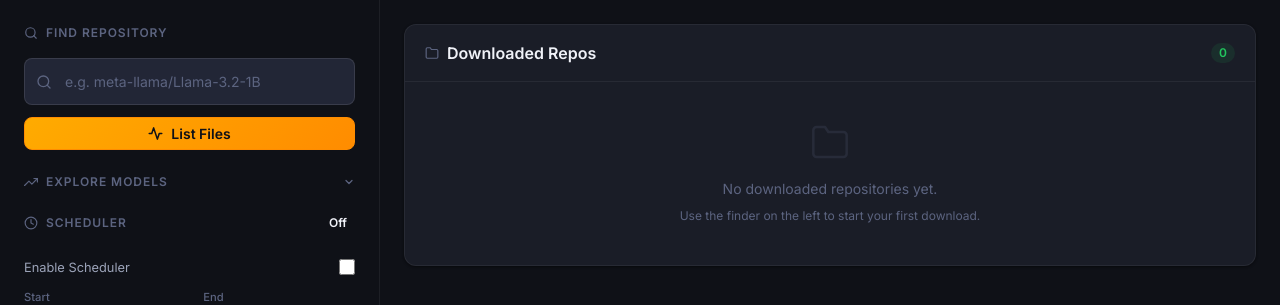
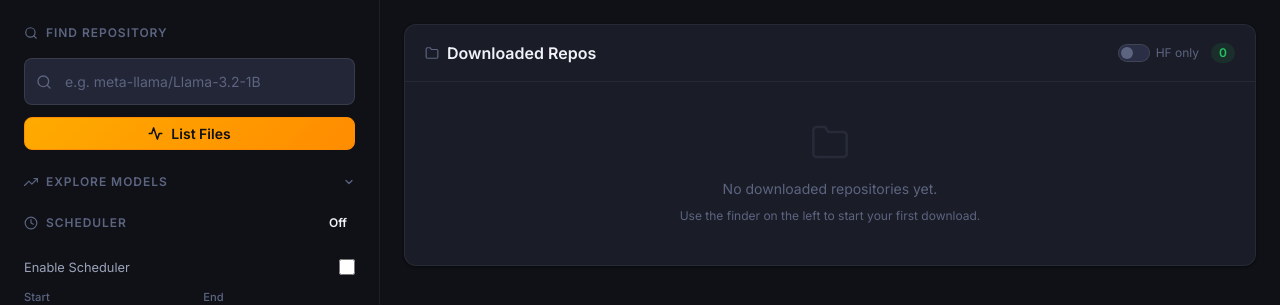
Before and after one commit to Nahasapeemapetilon/hf-model-downloader, a Flask app: page / in a window 1280 px wide. Shown: the part 56-361 px from the top of the page. Run offline with Flask 3, Linux system fonts and the light colour scheme; data that the repository does not hold is empty; parts of the project's set-up code (start-up, migrations or seed data) failed here and were passed over.

Commit message:
feat: add HF-only filter toggle to Downloaded Repos

```diff
--- a/static/style.css
+++ b/static/style.css
@@ -1899,3 +1899,66 @@ a { color: inherit; text-decoration: none; }
     .main-content { padding: 0; }
     .card { box-shadow: none; border: 1px solid #ccc; }
 }
+
+/* ------------------------------------------------------------
+   Filter Toggle — "HF only" in Downloaded Repos header
+   ------------------------------------------------------------ */
+.filter-toggle-label {
+    display: flex;
+    align-items: center;
+    gap: 6px;
+    cursor: pointer;
+    user-select: none;
+}
+
+.filter-toggle-checkbox {
+    position: absolute;
+    opacity: 0;
+    width: 0;
+    height: 0;
+}
+
+.filter-toggle-slider {
+    position: relative;
+    display: inline-block;
+    width: 32px;
+    height: 18px;
+    background: var(--bg-surface-3);
+    border-radius: 9px;
+    border: 1px solid var(--border-default);
+    transition: background var(--transition-fast), border-color var(--transition-fast);
+    flex-shrink: 0;
+}
+
+.filter-toggle-slider::after {
+    content: '';
+    position: absolute;
+    top: 2px;
+    left: 2px;
+    width: 12px;
+    height: 12px;
+    background: var(--text-muted);
+    border-radius: 50%;
+    transition: transform var(--transition-fast), background var(--transition-fast);
+}
+
+.filter-toggle-checkbox:checked + .filter-toggle-slider {
+    background: var(--accent-500);
+    border-color: var(--accent-500);
+}
+
+.filter-toggle-checkbox:checked + .filter-toggle-slider::after {
+    transform: translateX(14px);
+    background: var(--text-inverse);
+}
+
+.filter-toggle-text {
+    font-size: 0.75rem;
+    color: var(--text-muted);
+    white-space: nowrap;
+    transition: color var(--transition-fast);
+}
+
+.filter-toggle-checkbox:checked ~ .filter-toggle-text {
+    color: var(--accent-500);
+}
--- a/templates/index.html
+++ b/templates/index.html
@@ -439,7 +439,14 @@
                     </svg>
                     <h2>Downloaded Repos</h2>
                 </div>
-                <span id="completed-count-badge" class="badge badge-success">{{ completed_downloads|length }}</span>
+                <div class="flex items-center gap-3">
+                    <label class="filter-toggle-label" title="Show only HuggingFace org/repo folders">
+                        <input type="checkbox" id="filter-org-repo" class="filter-toggle-checkbox">
+                        <span class="filter-toggle-slider"></span>
+                        <span class="filter-toggle-text">HF only</span>
+                    </label>
+                    <span id="completed-count-badge" class="badge badge-success">{{ completed_downloads|length }}</span>
+                </div>
             </div>
             <div class="completed-body">
 
```
Also changed, not shown: static/script.js (+24 -6 lines).
